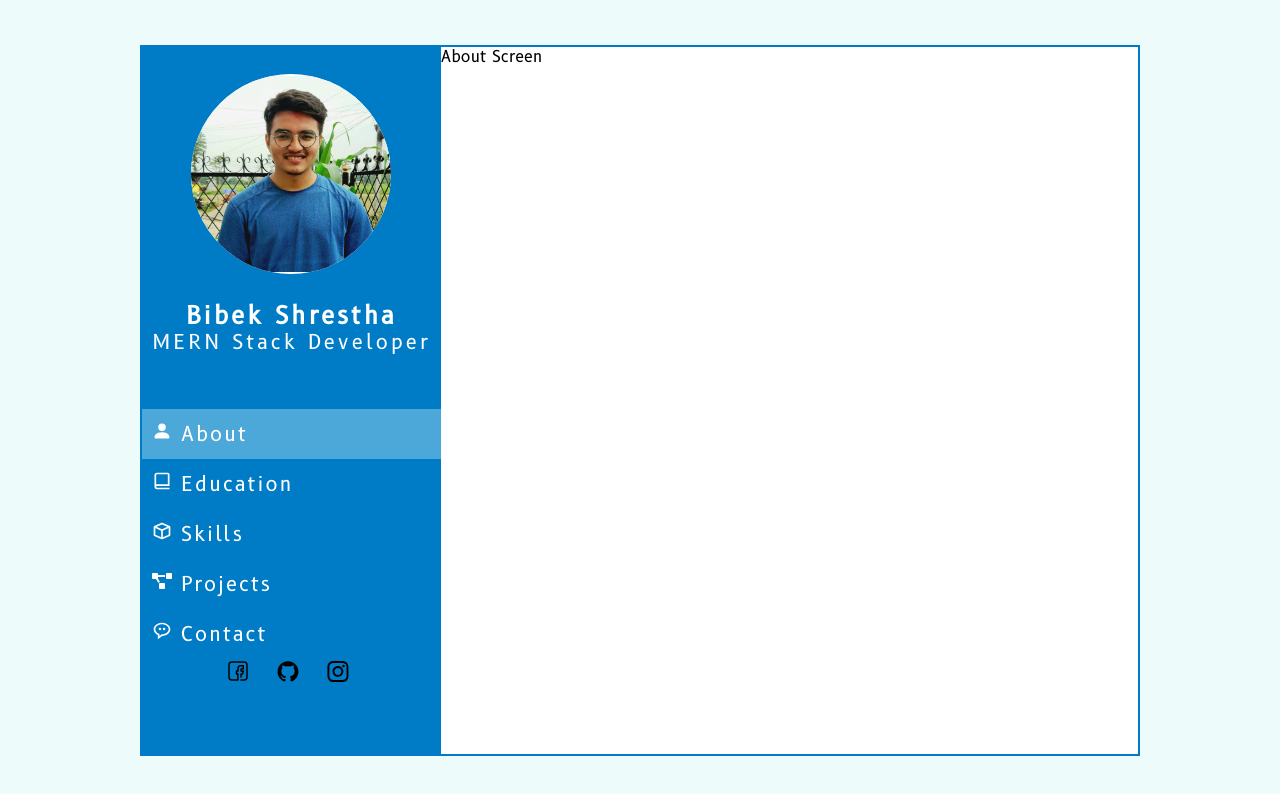
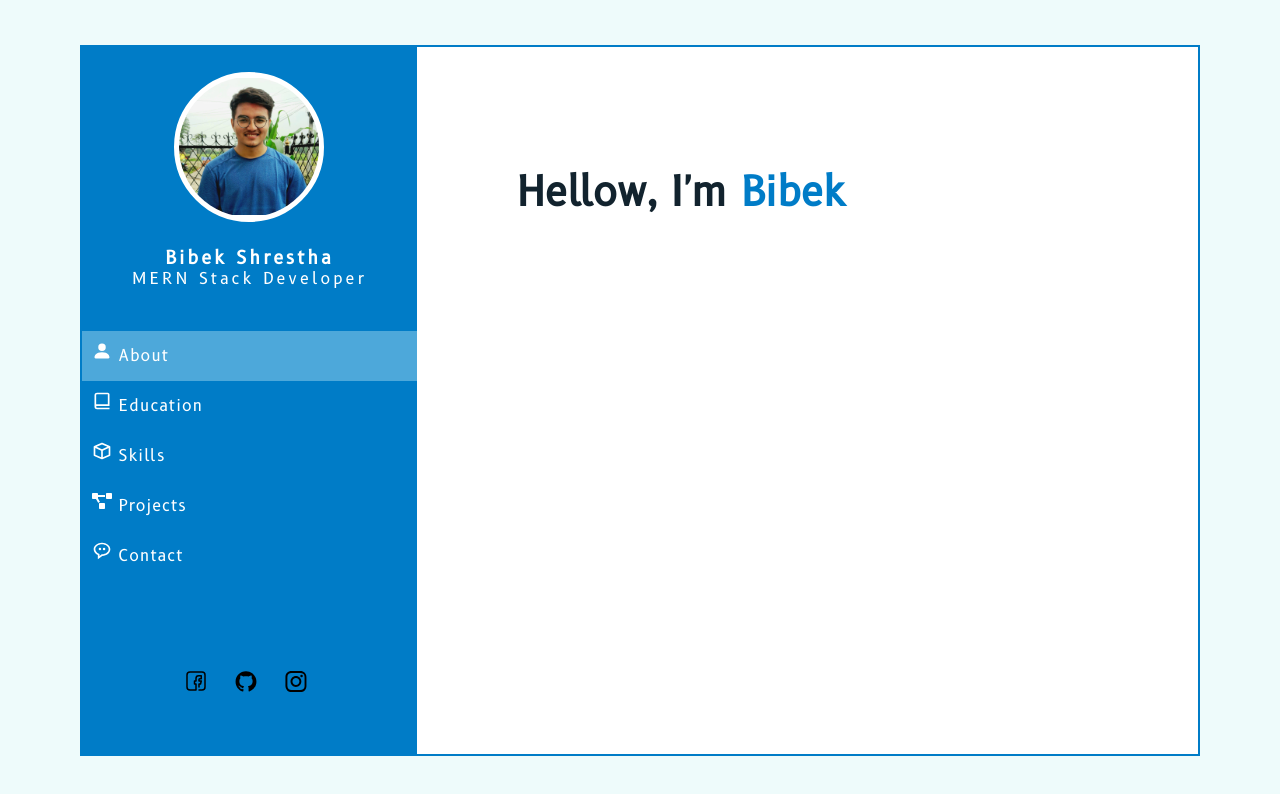
Before and after one commit to bibekshrestha02/Portfolio_v3, a React (Create React App) app: page / in a window 1280 px wide. Shown: the top 794 px of the page. Built offline with nearby package versions, Linux system fonts and the light colour scheme.

Commit message:
fixed nav bugs

```diff
--- a/src/components/Nav/NavComponent.jsx
+++ b/src/components/Nav/NavComponent.jsx
@@ -62,14 +62,14 @@ export default function NavComponent() {
     color: colors.navText,
   };
   let linksContainer = (
-    <>
+    <div className={style.linkWraper}>
       <LinksComponent links={links} colors={colors} />
       <SocialLinksComponent
         socialLinks={socialLinks}
         isAdmin={isAdmin}
         colors={colors}
       />
-    </>
+    </div>
   );
   return (
     <div className={style.navMainContainer}>
--- a/src/components/Nav/component/ImageComponent.jsx
+++ b/src/components/Nav/component/ImageComponent.jsx
@@ -4,7 +4,12 @@ import { IoMdColorPalette } from 'react-icons/io';
 export default function ImageComponent({ image, isAdmin, colors }) {
   return (
     <div className={style.imageContainer}>
-      <img src={image} alt='profile' className={style.image} />
+      <img
+        src={image}
+        alt='profile'
+        className={style.image}
+        style={{ border: `5px solid ${colors.navText}` }}
+      />
       {isAdmin && (
         <span style={{ color: colors.navText }}>Change Profile Path</span>
       )}
--- a/src/components/Nav/style.module.scss
+++ b/src/components/Nav/style.module.scss
@@ -7,8 +7,37 @@
 }
 .navContainer {
   display: grid;
+  grid-template-rows: 200px 40px 1fr;
   height: 100%;
+  // links on main nav Component
+  .links {
+    @media screen and (max-width: $tabWidth) {
+      display: none;
+    }
+  }
+  .linkWraper {
+    display: flex;
+    flex-direction: column;
+    align-items: center;
+    justify-content: space-around;
+    height: 100%;
+  }
+  .menuToogle {
+    width: 100%;
+    display: none;
+    cursor: pointer;
+    @media screen and (max-width: $tabWidth) {
+      display: block;
+    }
+  }
+  @media screen and (max-width: $tabWidth) {
+    grid-template-columns: 17% 1fr 10%;
+    grid-template-rows: auto;
 
+    align-items: center;
+    height: 90px;
+  }
+}
 .imageContainer {
   display: flex;
   flex-direction: column;
@@ -19,10 +48,10 @@
   position: relative;
   .image {
     background-color: white;
-      border-radius: 200px;
+    border-radius: 100px;
     object-fit: contain;
-      width: 200px;
-      height: 200px;
+    width: 150px;
+    height: 150px;
   }
   span {
     text-decoration: underline;
@@ -44,32 +73,14 @@
     span {
       display: none;
     }
-    }
-  }
-  // links on main nav Component
-  .links {
-    @media screen and (max-width: $tabWidth) {
+    .colorPalette {
       display: none;
     }
-  }
-  .menuToogle {
-    width: 100%;
-    display: none;
-    cursor: pointer;
-    @media screen and (max-width: $tabWidth) {
-      display: block;
-    }
-  }
-  @media screen and (max-width: $tabWidth) {
-    grid-template-columns: 17% 1fr 10%;
-    align-items: center;
-    height: 90px;
   }
 }
 .minLinks {
   display: none;
   @media screen and (max-width: $tabWidth) {
-    padding-bottom: 10px;
     display: block;
     z-index: 1;
   }
@@ -80,11 +91,11 @@
     display: block;
     text-align: center;
     letter-spacing: 3px;
-    font-size: 20px;
+    font-size: 16px;
   }
   .name {
     font-weight: bold;
-    font-size: 24px;
+    font-size: 18px;
   }
   .icon {
     position: absolute;
@@ -110,8 +121,8 @@
   width: 100%;
   height: 50px;
   line-height: 50px;
-  letter-spacing: 2px;
-  font-size: 20px;
+  letter-spacing: 1px;
+  font-size: 16px;
   text-decoration: none;
   padding-left: 10px;
   display: inline-block;
@@ -120,7 +131,7 @@
     height: 40px;
     line-height: 40px;
     letter-spacing: 1px;
-    font-size: 18px;
+    font-size: 16px;
     text-decoration: none;
     padding-left: 10px;
     display: inline-block;
--- a/src/screens/AboutScreen.jsx
+++ b/src/screens/AboutScreen.jsx
@@ -1,6 +1,12 @@
 import React from 'react';
+import ScreenTemplete from '../templetes/ScreenTemplete';
 import { useSelector } from 'react-redux';
 export default function AboutScreen() {
-  const { screenBackground } = useSelector((state) => state.colors);
-  return <div style={{ backgroundColor: screenBackground }}>About Screen</div>;
+  const editHandler = () => {
+    return;
+  };
+  const { title } = useSelector((state) => state.admin.about);
+  return (
+    <ScreenTemplete title={title} editHandler={editHandler}></ScreenTemplete>
+  );
 }
--- a/src/screens/ContactScreen.jsx
+++ b/src/screens/ContactScreen.jsx
@@ -1,5 +1,12 @@
 import React from 'react';
-
+import ScreenTemplete from '../templetes/ScreenTemplete';
+import { useSelector } from 'react-redux';
 export default function ContactScreen() {
-  return <div>contact Screen</div>;
+  const editHandler = () => {
+    return;
+  };
+  const { title } = useSelector((state) => state.admin.contact);
+  return (
+    <ScreenTemplete title={title} editHandler={editHandler}></ScreenTemplete>
+  );
 }
--- a/src/screens/EducationScreen.jsx
+++ b/src/screens/EducationScreen.jsx
@@ -1,5 +1,12 @@
 import React from 'react';
-
+import ScreenTemplete from '../templetes/ScreenTemplete';
+import { useSelector } from 'react-redux';
 export default function EducationScreen() {
-  return <div>education</div>;
+  const editHandler = () => {
+    return;
+  };
+  const { title } = useSelector((state) => state.admin.education);
+  return (
+    <ScreenTemplete title={title} editHandler={editHandler}></ScreenTemplete>
+  );
 }
--- a/src/screens/ProjectsScreen.jsx
+++ b/src/screens/ProjectsScreen.jsx
@@ -1,5 +1,12 @@
 import React from 'react';
-
+import ScreenTemplete from '../templetes/ScreenTemplete';
+import { useSelector } from 'react-redux';
 export default function ProjectsScreen() {
-  return <div>Projects</div>;
+  const editHandler = () => {
+    return;
+  };
+  const { title } = useSelector((state) => state.admin.project);
+  return (
+    <ScreenTemplete title={title} editHandler={editHandler}></ScreenTemplete>
+  );
 }
--- a/src/screens/SkillScreen.jsx
+++ b/src/screens/SkillScreen.jsx
@@ -1,5 +1,12 @@
 import React from 'react';
-
+import ScreenTemplete from '../templetes/ScreenTemplete';
+import { useSelector } from 'react-redux';
 export default function SkillScreen() {
-  return <div>skills</div>;
+  const editHandler = () => {
+    return;
+  };
+  const { title } = useSelector((state) => state.admin.skill);
+  return (
+    <ScreenTemplete title={title} editHandler={editHandler}></ScreenTemplete>
+  );
 }
--- /dev/null
+++ b/src/templetes/ScreenTemplete.jsx
@@ -0,0 +1,48 @@
+import React from 'react';
+import style from './style.module.scss';
+import { BiEdit } from 'react-icons/bi';
+import { useSelector } from 'react-redux';
+export default function ScreenTemplete({ title, editHandler, children }) {
+  const { isAdmin } = useSelector((state) => state.admin);
+  const { screenBackground, text, primary } = useSelector(
+    (state) => state.colors
+  );
+  const containerStyle = {
+    color: text,
+    backgroundColor: screenBackground,
+  };
+  function textColorChanger(text) {
+    if (!text) {
+      return;
+    }
+    let arrayText = text.split(' ');
+    if (arrayText.length <= 1) {
+      return (
+        <span className={style.title} style={{ color: primary }}>
+          {arrayText[0]}
+        </span>
+      );
+    } else {
+      let textNode = [];
+      for (let i = 0; i < arrayText.length - 1; i++) {
+        textNode.push(arrayText[i]);
+        textNode.push(' ');
+      }
+      textNode.push(
+        <span style={{ color: primary }} key='1'>
+          {arrayText[arrayText.length - 1]}
+        </span>
+      );
+      return <span className={style.title}>{textNode}</span>;
+    }
+  }
+  return (
+    <div className={style.screenTempleteContainer} style={containerStyle}>
+      {isAdmin && (
+        <BiEdit className={style.icon} onClick={editHandler} size={30} />
+      )}
+      {textColorChanger(title)}
+      {children}
+    </div>
+  );
+}
--- a/src/templetes/style.module.scss
+++ b/src/templetes/style.module.scss
@@ -2,11 +2,15 @@
 .mainTempleteContainer {
   height: 100vh;
   box-sizing: border-box;
-  padding: 44.5px 140px;
+  padding: 44.5px 80px;
   .bodyContainer {
     height: 100%;
+    overflow: scroll;
     display: grid;
     grid-template-columns: 30% 70%;
+    &::-webkit-scrollbar {
+      display: none;
+    }
   }
   @media screen and (max-width: $tabWidth) {
     padding: 1px 1px;
@@ -16,3 +20,33 @@
     }
   }
 }
+.screenTempleteContainer {
+  position: relative;
+  padding-left: 100px;
+  padding-top: 120px;
+  padding-right: 100px;
+  .icon {
+    position: absolute;
+    top: 0;
+    right: 0;
+    cursor: pointer;
+  }
+  .title {
+    font-weight: bold;
+    display: block;
+    font-size: 40px;
+    @media screen and (max-width: $tabWidth) {
+      font-size: 30px;
+    }
+  }
+  @media screen and (max-width: $tabWidth) {
+    padding-left: 80px;
+    padding-top: 60px;
+    padding-right: 20px;
+  }
+  @media screen and (max-width: $mobileWidth) {
+    padding-left: 20px;
+    padding-top: 60px;
+    padding-right: 20px;
+  }
+}
```
Lines whose indentation alone changed are shown as unchanged.
